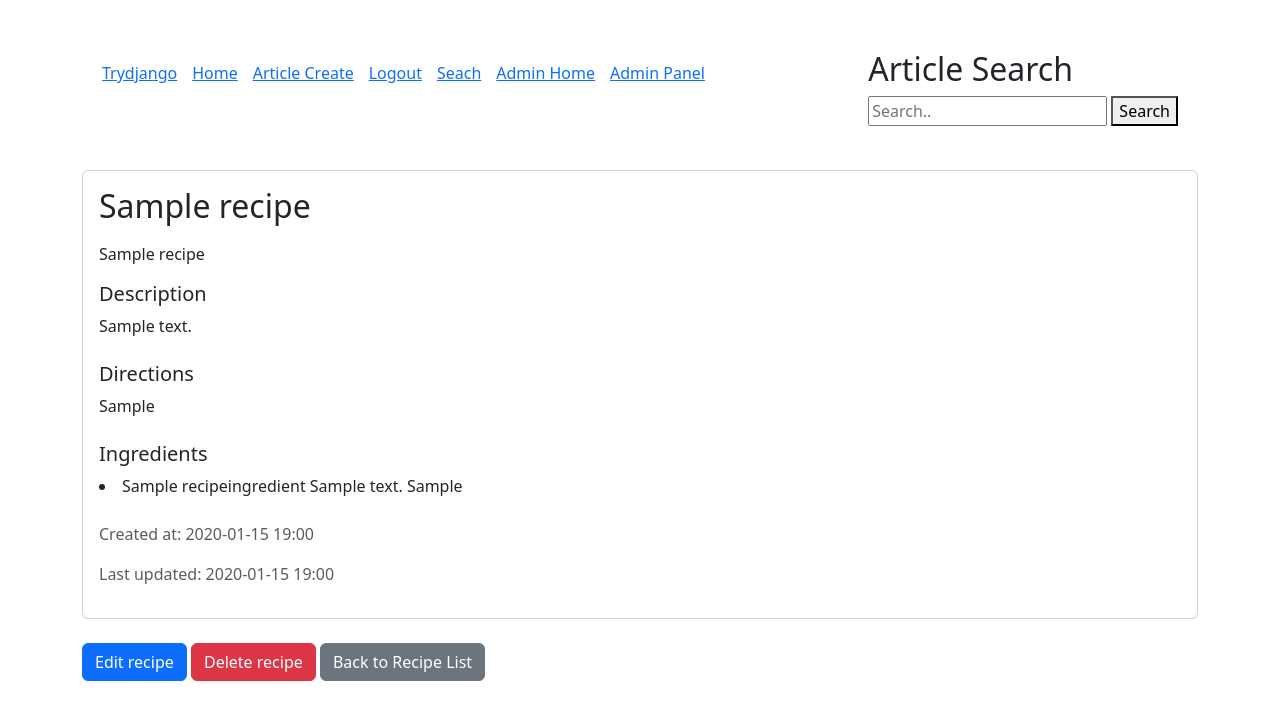
After one commit to murtazodev/try-django, a Django app: page /recipes/1/ in a window 1280 px wide. The commit adds this page. Shown: the top 720 px of the page. Run offline with Django 5.2, Linux system fonts and the light colour scheme; a user stored in the database is signed in; tables that the repository leaves empty hold one stand-in row (values such as "Sample post").

Commit message:
Reciper CRUD

```diff
--- a/recipes/models.py
+++ b/recipes/models.py
@@ -2,6 +2,7 @@ from django.db import models
 from django.conf import settings
 from .validators import validate_unit_of_measurement
 from .utils import number_str_to_float
+from django.urls import reverse
 
 
 class Recipe(models.Model):
@@ -12,6 +13,9 @@ class Recipe(models.Model):
     created_at = models.DateTimeField(auto_now_add=True)
     updated_at = models.DateTimeField(auto_now=True)
     active = models.BooleanField(default=True)
+
+    def get_absolute_url(self):
+        return reverse('recipes:detail', kwargs={'id': self.id})
 
 class RecipeIngredient(models.Model):
     recipe = models.ForeignKey(Recipe, on_delete=models.CASCADE)
--- a/recipes/urls.py
+++ b/recipes/urls.py
@@ -1,9 +1,13 @@
 from django.urls import path
-from .views import recipe_list_view, demo
+from .views import*
 
 app_name = 'recipes'
 
 urlpatterns = [
     # path('recipes/recipe-list/', recipe_list_view, name='recipe-list'),
-    path('recipe-list/', recipe_list_view, name='recipe_list'),
+    path('', list_view, name='list'),
+    path('create/', create_view, name='create'),
+    path('<int:id>/', detail_view, name='detail'),
+    path('<int:id>/update/', update_view, name='update'),
+    path('<int:id>/delete/', delete_view, name='delete'),
 ]
--- a/recipes/views.py
+++ b/recipes/views.py
@@ -1,20 +1,64 @@
-from django.shortcuts import render
+from django.shortcuts import render, redirect
+from django.shortcuts import get_object_or_404
 from django.contrib.auth.decorators import login_required
 from .models import Recipe
+from .forms import RecipeForm
 
 
 @login_required
-def recipe_list_view(request):
+def list_view(request):
     recipes = Recipe.objects.filter(user=request.user)
     context = {'recipes': recipes}
-    return render(request, 'recipes/recipe_list.html', context)
+    return render(request, 'recipes/list.html', context)
 
-def recipe_detail_view(request, id=None):
-    pass
 
-def recipe_create_view(request):
-    # form=RecipeForm(request.POST or None)
-    pass
+@login_required
+def detail_view(request, id=None):
+    obj = get_object_or_404(Recipe, id=id, user=request.user)
+    context = {'object': obj}
 
-def recipe_update_view(request, id=None):
-    pass
+    return render(request, 'recipes/detail.html', context)
+
+
+@login_required
+def create_view(request):
+    form = RecipeForm(request.POST or None)
+    context = {
+        'form': form,
+        'is_update': False,
+        'action': 'Create'
+    }
+
+    if form.is_valid():
+        obj = form.save(commit=False)
+        obj.user = request.user
+        obj.save()
+        return redirect(obj.get_absolute_url())
+    return render(request, 'recipes/create_update.html', context)
+
+
+@login_required
+def update_view(request, id=None):
+    obj = get_object_or_404(Recipe, id=id, user=request.user)
+    form = RecipeForm(request.POST or None, instance=obj)
+    context = {
+        'form': form,
+        'object': obj,
+        'is_update': True,
+        'action': 'Update'
+    }
+
+    if form.is_valid():
+        form.save()
+        return redirect(obj.get_absolute_url())
+    return render(request, 'recipes/create_update.html', context)
+
+
+@login_required
+def delete_view(request, id=None):
+    obj = get_object_or_404(Recipe, id=id, user=request.user)
+    if request.method == "POST":
+        obj.delete()
+        return redirect('recipes:list')
+    context = {'object': obj}
+    return render(request, 'recipes/delete.html', context)
--- a/templates/navbar.html
+++ b/templates/navbar.html
@@ -20,11 +20,12 @@
             </div>
         </div>
 
-        <!-- Right Side: Actions -->
-        <!-- <div class="nav-actions" style="display: flex; align-items: center; gap: 35px;">
-            <a href="#">Ask Question</a>
-            <button>Sign In</button>
-        </div> -->
-
+        <div style="margin-top: 30px;">
+            <h2>Article Search</h2>
+            <form action="{% url 'articles:search' %}" method="GET">
+                <input type="text" name="q" placeholder="Search..">
+                <button type="submit">Search</button>
+            </form>
+        </div>
     </div>
 </nav>
--- /dev/null
+++ b/templates/recipes/detail.html
@@ -0,0 +1,37 @@
+{% extends 'base.html' %}
+
+{% block content %}
+<div class="container mt-4">
+
+    <div class="card">
+        <div class="card-body">
+            <h2 class="mb-3">{{ object.name }}</h2>
+            <p class="card-text">{{ object.name|default:"No name available" }}</p>
+
+
+            <h5 class="card-title">Description</h5>
+            <p class="card-text">{{ object.description|default:"No description available" }}</p>
+
+            <h5 class="card-title mt-4">Directions</h5>
+            <p class="card-text">{{ object.directions|default:"No directions available" }}</p>
+
+            <h5 class="card-title mt-4">Ingredients</h5>
+
+            {% for ingredient in object.recipeingredient_set.all %}
+                <li> {{ ingredient.name }} {{ ingredient.description }} {{ ingredient.directions }} </li>
+                <!-- <li> {{ ingredient.as_imperial }} </li>
+                <li> {{ ingredient.as_mks }} </li> -->
+            {% endfor %}
+
+            <p class="text-muted mt-4">Created at: {{ object.created_at|date:"Y-m-d H:i" }}</p>
+            <p class="text-muted">Last updated: {{ object.updated_at|date:"Y-m-d H:i" }}</p>
+        </div>
+    </div>
+
+    <div class="mt-4">
+        <a href="{% url 'recipes:update' object.id %}" class="btn btn-primary">Edit recipe</a>
+        <a href="{% url 'recipes:delete' object.id %}" class="btn btn-danger">Delete recipe</a>
+        <a href="{% url 'recipes:list' %}" class="btn btn-secondary">Back to Recipe List</a>
+    </div>
+</div>
+{% endblock %}
```
Also changed, not shown: templates/home.html (+0 -8 lines), templates/recipes/create_update.html (added, +24 -0 lines), templates/recipes/delete.html (added, +11 -0 lines), templates/recipes/list.html (renamed from templates/recipes/recipe_list.html, +9 -5 lines).
